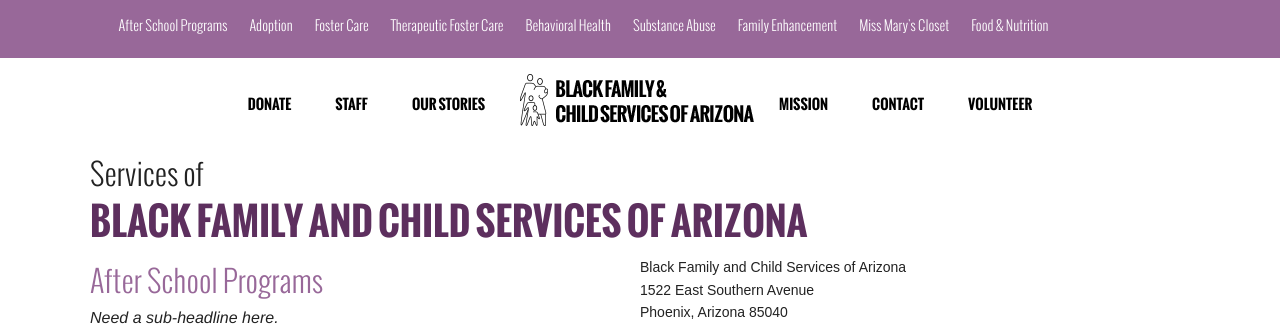
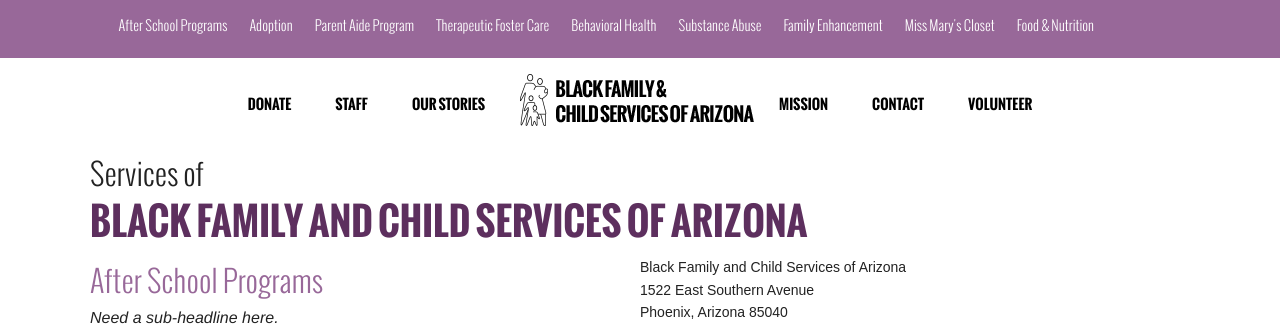
Before and after one commit to kristenzirkler/bfcs-site, a PHP site: page /services.php in a window 1280 px wide. Shown: the top 328 px of the page. Run offline with PHP 8.4, Linux system fonts and the light colour scheme.

Commit message:
Change Foster Care to Parent Aide Program
Changed file name and refs from foster-care.php to parent-aide.php

```diff
--- a/inc/footer.html
+++ b/inc/footer.html
@@ -18,8 +18,8 @@
 				<ul>
 		  			<li><a href="after-school-programs.php">After School Programs</a></li>
 		  			<li><a href="adoption.php">Adoption</a></li>
-		  			<li><a href="foster-care.php">Foster Care</a></li>
-		  			<li><a href="therapeutic-foster-care.php">Therapeutic Foster Care</a></li>
+		  			<li><a href="parent-aide.php">Foster Care</a></li>
+		  			<li><a href="therapeutic-parent-aide.php">Therapeutic Foster Care</a></li>
 		  			<li><a href="behavioral-health.php">Behavioral Health</a></li>
 		  			<li><a href="substance-abuse.php">Substance Abuse</a></li>
 		  			<li><a href="family-enhancement.php">Family Enhancement</a></li>
--- a/inc/services.html
+++ b/inc/services.html
@@ -4,8 +4,8 @@
 		  		<ul style="padding:auto;">
 		  			<li><a href="after-school-programs.php">After School Programs</a></li>
 		  			<li><a href="adoption.php">Adoption</a></li>
-		  			<li><a href="foster-care.php">Foster Care</a></li>
-		  			<li><a href="therapeutic-foster-care.php">Therapeutic Foster Care</a></li>
+		  			<li><a href="parent-aide.php">Parent Aide Program</a></li>
+		  			<li><a href="therapeutic-parent-aide.php">Therapeutic Foster Care</a></li>
 		  			<li><a href="behavioral-health.php">Behavioral Health</a></li>
 		  			<li><a href="substance-abuse.php">Substance Abuse</a></li>
 		  			<li><a href="family-enhancement.php">Family Enhancement</a></li>
--- a/services.php
+++ b/services.php
@@ -36,10 +36,10 @@
             <h4 style="margin-bottom:-20px;"><a href="adoption.php" style="color:#986899;">Adoption</a></h4><br>
             <em>You can make a profound difference in the life of a child who needs a stable home.</em>
             <hr>
-            <h4 style="margin-bottom:-20px;"><a href="foster-care.php" style="color:#986899;">Foster Care</a></h4><br>
+            <h4 style="margin-bottom:-20px;"><a href="parent-aide.php" style="color:#986899;">Foster Care</a></h4><br>
             <em>Need a sub-headline here.</em>
             <hr>
-            <h4 style="margin-bottom:-20px;"><a href="therapeutic-foster-care.php" style="color:#986899;">Therapeutic Foster Care</a></h4><br>
+            <h4 style="margin-bottom:-20px;"><a href="therapeutic-parent-aide.php" style="color:#986899;">Therapeutic Foster Care</a></h4><br>
             <em>Need a sub-headline here.</em>
             <hr>
             <h4 style="margin-bottom:-20px;"><a href="behavioral-health.php" style="color:#986899;">Behavioral Health</a></h4><br>
```
Also changed, not shown: parent-aide.php (renamed from foster-care.php).
